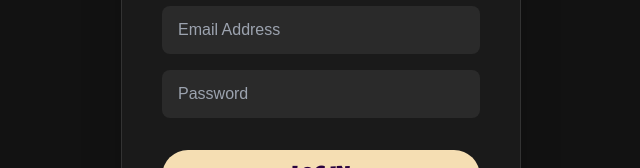
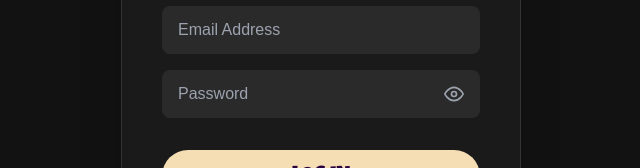
Before and after one commit to sudhanshu74/Saturn-Music-app, a React (Vite) app in the folder frontend/: page /auth in a window 1280 px wide. Shown: the part 330-498 px from the top of the page, without its empty margins (319-959 px from the left). Built offline with nearby package versions, Linux system fonts and the light colour scheme; no server answers; a web font is replaced by a local one.

Commit message:
fixed password visibility toggle

```diff
--- a/frontend/src/components/Icons.jsx
+++ b/frontend/src/components/Icons.jsx
@@ -93,3 +93,17 @@ export const VolumeIcon = (props) => (
     <path d="M19.07 4.93a10 10 0 0 1 0 14.14"></path>
   </svg>
 );
+
+export const EyeIcon = (props) => (
+  <svg viewBox="0 0 24 24" fill="none" stroke="currentColor" strokeWidth="2" strokeLinecap="round" strokeLinejoin="round" {...props}>
+    <path d="M1 12s4-8 11-8 11 8 11 8-4 8-11 8-11-8-11-8z"></path>
+    <circle cx="12" cy="12" r="3"></circle>
+  </svg>
+);
+
+export const EyeOffIcon = (props) => (
+  <svg viewBox="0 0 24 24" fill="none" stroke="currentColor" strokeWidth="2" strokeLinecap="round" strokeLinejoin="round" {...props}>
+    <path d="M17.94 17.94A10.07 10.07 0 0 1 12 20c-7 0-11-8-11-8a18.45 18.45 0 0 1 5.06-5.94M9.9 4.24A9.12 9.12 0 0 1 12 4c7 0 11 8 11 8a18.5 18.5 0 0 1-2.16 3.19m-6.72-1.07a3 3 0 1 1-4.24-4.24"></path>
+    <line x1="1" y1="1" x2="23" y2="23"></line>
+  </svg>
+);
--- a/frontend/src/pages/auth.jsx
+++ b/frontend/src/pages/auth.jsx
@@ -1,6 +1,7 @@
 import React, { useState, useContext } from 'react';
 import { useLocation } from 'react-router-dom';
 import { AuthContext } from '../context/AuthContext';
+import { EyeIcon, EyeOffIcon } from '../components/Icons'; // <-- NEW: Imported the icons
 
 const Auth = () => {
   const location = useLocation();
@@ -16,8 +17,11 @@ const Auth = () => {
     username: '',
     email: '',
     password: '',
-    otp: '' // NEW: For the password reset
+    otp: ''
   });
+
+  // NEW: State to track if the password should be visible
+  const [showPassword, setShowPassword] = useState(false);
 
   const handleChange = (e) => {
     setFormData({ ...formData, [e.target.name]: e.target.value });
@@ -148,12 +152,27 @@ const Auth = () => {
             />
           )}
 
+          {/* NEW: Updated Password Input Block */}
           {(authMode === 'login' || authMode === 'signup' || authMode === 'reset') && (
-            <input
-              type="password" name="password" placeholder={authMode === 'reset' ? "New Password" : "Password"}
-              value={formData.password} onChange={handleChange} required
-              className="w-full px-4 py-3 rounded-lg bg-[#2a2a2a] text-white outline-none focus:ring-2 focus:ring-[#31c93b]"
-            />
+            <div className="relative w-full">
+              <input
+                type={showPassword ? "text" : "password"}
+                name="password"
+                placeholder={authMode === 'reset' ? "New Password" : "Password"}
+                value={formData.password}
+                onChange={handleChange}
+                required
+                className="w-full px-4 py-3 pr-12 rounded-lg bg-[#2a2a2a] text-white outline-none focus:ring-2 focus:ring-[#31c93b]"
+              />
+              <button
+                type="button"
+                onClick={() => setShowPassword(!showPassword)}
+                className="absolute right-3 top-1/2 -translate-y-1/2 text-gray-400 hover:text-[#31c93b] transition-colors flex items-center justify-center h-full px-1 outline-none"
+                title={showPassword ? "Hide password" : "Show password"}
+              >
+                {showPassword ? <EyeOffIcon className="w-5 h-5" /> : <EyeIcon className="w-5 h-5" />}
+              </button>
+            </div>
           )}
 
           <button type="submit" className="w-full bg-[wheat] text-[#28013f] font-luckiest text-xl py-3 rounded-full mt-4 hover:bg-white transition-transform">
```
